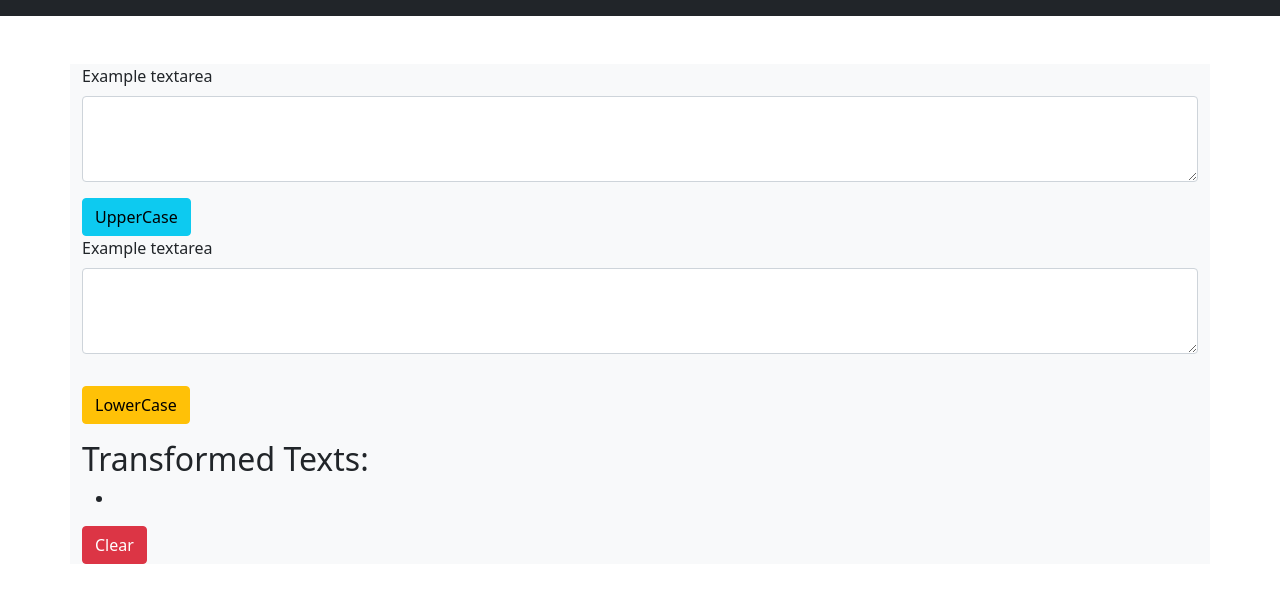
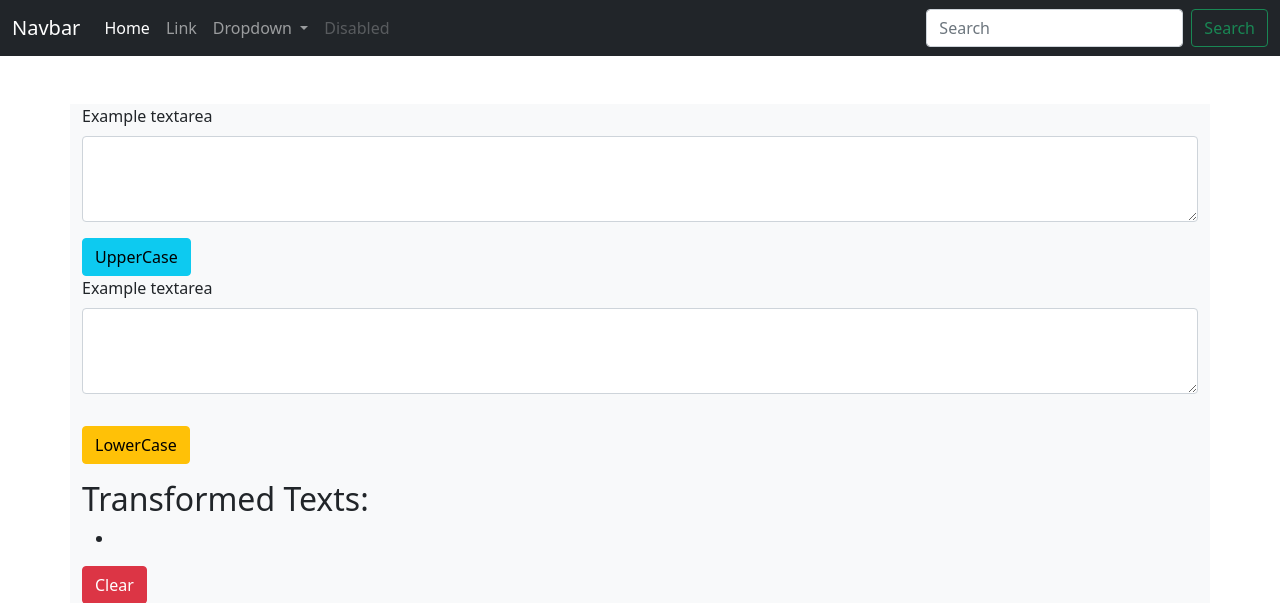
Before and after one commit to python-hacked/TextBuilder-In-Django, a Django app: page /home/ in a window 1280 px wide. Shown: the top 603 px of the page. Run offline with Django 4.2, Linux system fonts and the light colour scheme; data comes from the database, SQL or seed files in the repository.

Commit message:
add nevbar new

```diff
--- a/app/templates/text.html
+++ b/app/templates/text.html
@@ -6,8 +6,41 @@
 </head>
 <body>
     <nav class="navbar navbar-expand-lg navbar-dark bg-dark">
-        <!-- Your navigation bar content -->
-    </nav>
+        <div class="container-fluid">
+          <a class="navbar-brand" href="#">Navbar</a>
+          <button class="navbar-toggler" type="button" data-bs-toggle="collapse" data-bs-target="#navbarSupportedContent" aria-controls="navbarSupportedContent" aria-expanded="false" aria-label="Toggle navigation">
+            <span class="navbar-toggler-icon"></span>
+          </button>
+          <div class="collapse navbar-collapse" id="navbarSupportedContent">
+            <ul class="navbar-nav me-auto mb-2 mb-lg-0">
+              <li class="nav-item">
+                <a class="nav-link active" aria-current="page" href="#">Home</a>
+              </li>
+              <li class="nav-item">
+                <a class="nav-link" href="#">Link</a>
+              </li>
+              <li class="nav-item dropdown">
+                <a class="nav-link dropdown-toggle" href="#" id="navbarDropdown" role="button" data-bs-toggle="dropdown" aria-expanded="false">
+                  Dropdown
+                </a>
+                <ul class="dropdown-menu" aria-labelledby="navbarDropdown">
+                  <li><a class="dropdown-item" href="#">Action</a></li>
+                  <li><a class="dropdown-item" href="#">Another action</a></li>
+                  <li><hr class="dropdown-divider"></li>
+                  <li><a class="dropdown-item" href="#">Something else here</a></li>
+                </ul>
+              </li>
+              <li class="nav-item">
+                <a class="nav-link disabled" href="#" tabindex="-1" aria-disabled="true">Disabled</a>
+              </li>
+            </ul>
+            <form class="d-flex">
+              <input class="form-control me-2" type="search" placeholder="Search" aria-label="Search">
+              <button class="btn btn-outline-success" type="submit">Search</button>
+            </form>
+          </div>
+        </div>
+      </nav>
 
     <div class="container mt-5 bg-light">
         <form method="post" action="{% url 'transform_text' 'uppercase' %}">
```
